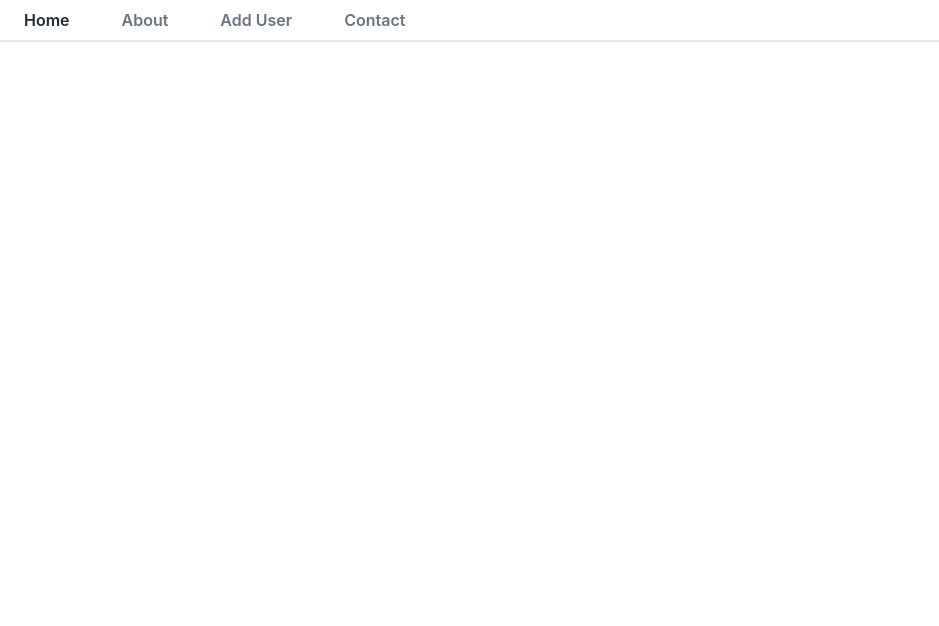
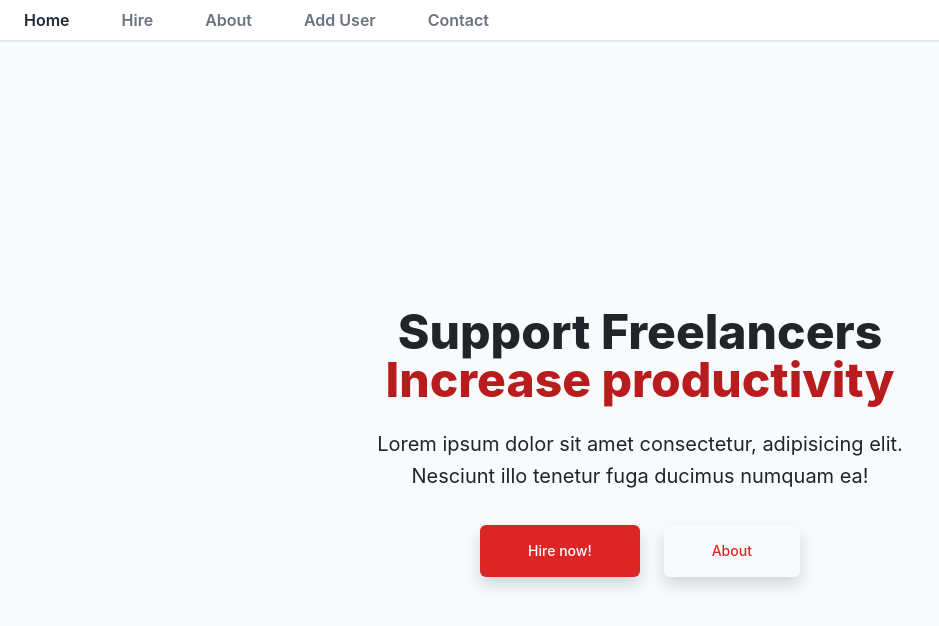
Before and after one commit to georgeboholteanu/Freelance-Booking-App, a React (Create React App) app in the folder client/: page /banner in a window 1280 px wide. Shown: the top 626 px of the page, without its empty margins (0-939 px from the left). Built offline with nearby package versions, Linux system fonts and the light colour scheme; the HTML template or start-up script is replaced by a standard one.

Commit message:
Added banner styling and routing

```diff
--- a/client/src/App.js
+++ b/client/src/App.js
@@ -7,6 +7,7 @@ import NavTabs from './components/NavTabs';
 import About from "./components/pages/About"
 import AddUser from "./components/pages/AddUser"
 import Contact from "./components/pages/Contact"
+import Banner from "./components/Banner"
 
 
 // import { BrowserRouter as Router, Route, Routes, Navlink  } from 'react-router-dom';
@@ -24,6 +25,7 @@ function App() {
           {/* Define routes using the Route component to render different page components at different paths */}
           {/* Define a default route that will render the Home component */}
           <Route path="/" element={<User />} />
+          <Route path="banner" element={<Banner />} />
           <Route path="about" element={<About />} />
           <Route path="adduser" element={<AddUser />} />
           {/* Define a route that will have descendant routes */}
--- a/client/src/components/Banner.js
+++ b/client/src/components/Banner.js
@@ -1,7 +1,69 @@
-import React from 'react'
+import React from "react";
+import About from "./pages/About";
+import { BrowserRouter as Router, Route, Routes } from 'react-router-dom';
+import { NavLink } from 'react-router-dom';
 
-export const Banner = () => {
+function Banner() {
+
+  function scrollToSection() {
+    const section = document.getElementById("gallery");
+    window.scrollTo({
+      top: section.offsetTop,
+      behavior: "smooth"
+    });
+  }
+
   return (
-    <div>Banner</div>
-  )
+    <section class="bg-gray-50">
+  <div
+    class="mx-auto max-w-screen-xl px-4 py-32 lg:flex lg:h-screen lg:items-center"
+  >
+    <div class="mx-auto max-w-xl text-center">
+      <h1 class="text-3xl font-extrabold sm:text-5xl">
+        Support Freelancers
+        <strong class="font-extrabold text-red-700 sm:block">
+          Increase productivity
+        </strong>
+      </h1>
+
+      <p class="mt-4 sm:text-xl sm:leading-relaxed">
+        Lorem ipsum dolor sit amet consectetur, adipisicing elit. Nesciunt illo
+        tenetur fuga ducimus numquam ea!
+      </p>
+
+      <div class="mt-8 flex flex-wrap justify-center gap-4">
+    <a
+      class="block w-full rounded px-12 py-3 text-sm font-medium text-white bg-red-600 shadow hover:bg-red-700 focus:outline-none focus:ring active:bg-red-500 sm:w-auto"
+      href="./"
+    >
+      Hire now!
+      <NavLink
+          to="./"
+          className=""
+          activeClassName="border-b-2 font-semibold text-gray-800"
+      >
+      </NavLink>
+    </a>
+        <a
+          class="block w-full rounded px-12 py-3 text-sm font-medium text-red-600 shadow hover:text-red-700 focus:outline-none focus:ring active:text-red-500 sm:w-auto"
+          href="./about"
+
+        >About
+          <NavLink
+              to="./about"
+              className=""
+              activeClassName="border-b-2 font-semibold text-gray-800"
+            >
+
+          </NavLink>
+
+        </a>
+      </div>
+    </div>
+  </div>
+</section>
+
+  );
 }
+
+export default Banner;
--- a/client/src/components/NavTabs.js
+++ b/client/src/components/NavTabs.js
@@ -6,12 +6,22 @@ function NavTabs() {
     <ul className="flex border-b-2 border-gray-200">
       <li className="mr-1">
         <NavLink
+              to="banner"
+              exact
+              className="inline-block py-2 px-4 text-gray-500 hover:text-gray-800 font-semibold"
+              activeClassName="border-b-2 font-semibold text-gray-800"
+            >
+        Home
+        </NavLink>
+      </li>
+      <li className="mr-1">
+        <NavLink
               to="/"
               exact
               className="inline-block py-2 px-4 text-gray-500 hover:text-gray-800 font-semibold"
               activeClassName="border-b-2 font-semibold text-gray-800"
             >
-        Home
+        Hire
         </NavLink>
       </li>
       <li className="mr-1">
--- a/client/src/components/pages/User.js
+++ b/client/src/components/pages/User.js
@@ -1,6 +1,7 @@
 
 import React, { useState, useEffect } from "react";
 import axios from "axios";
+import Banner from "../Banner";
 
 // import { BrowserRouter as Router, Route, Routes, Navlink  } from 'react-router-dom';
 // import { Nav } from "./components/Nav";
```
